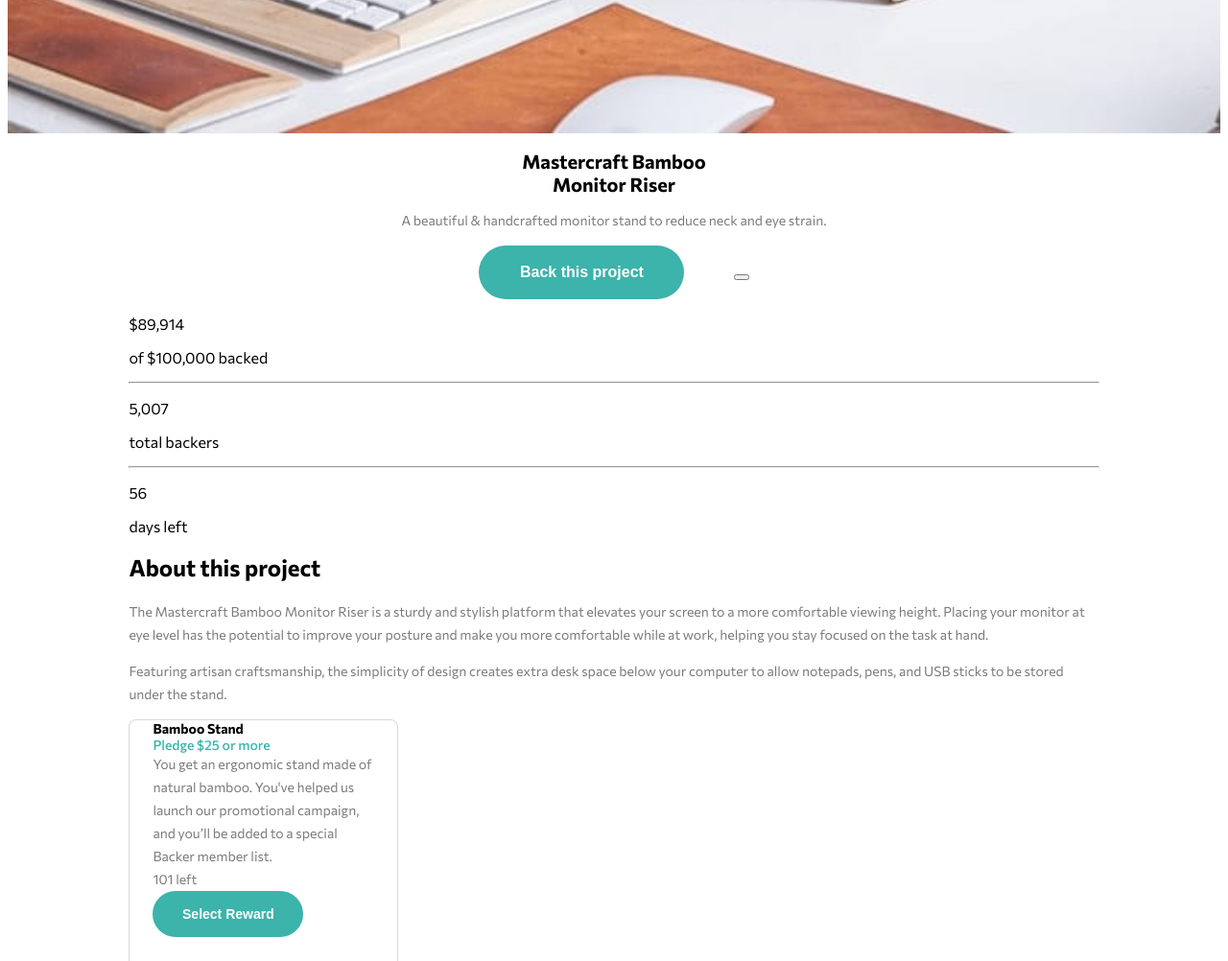
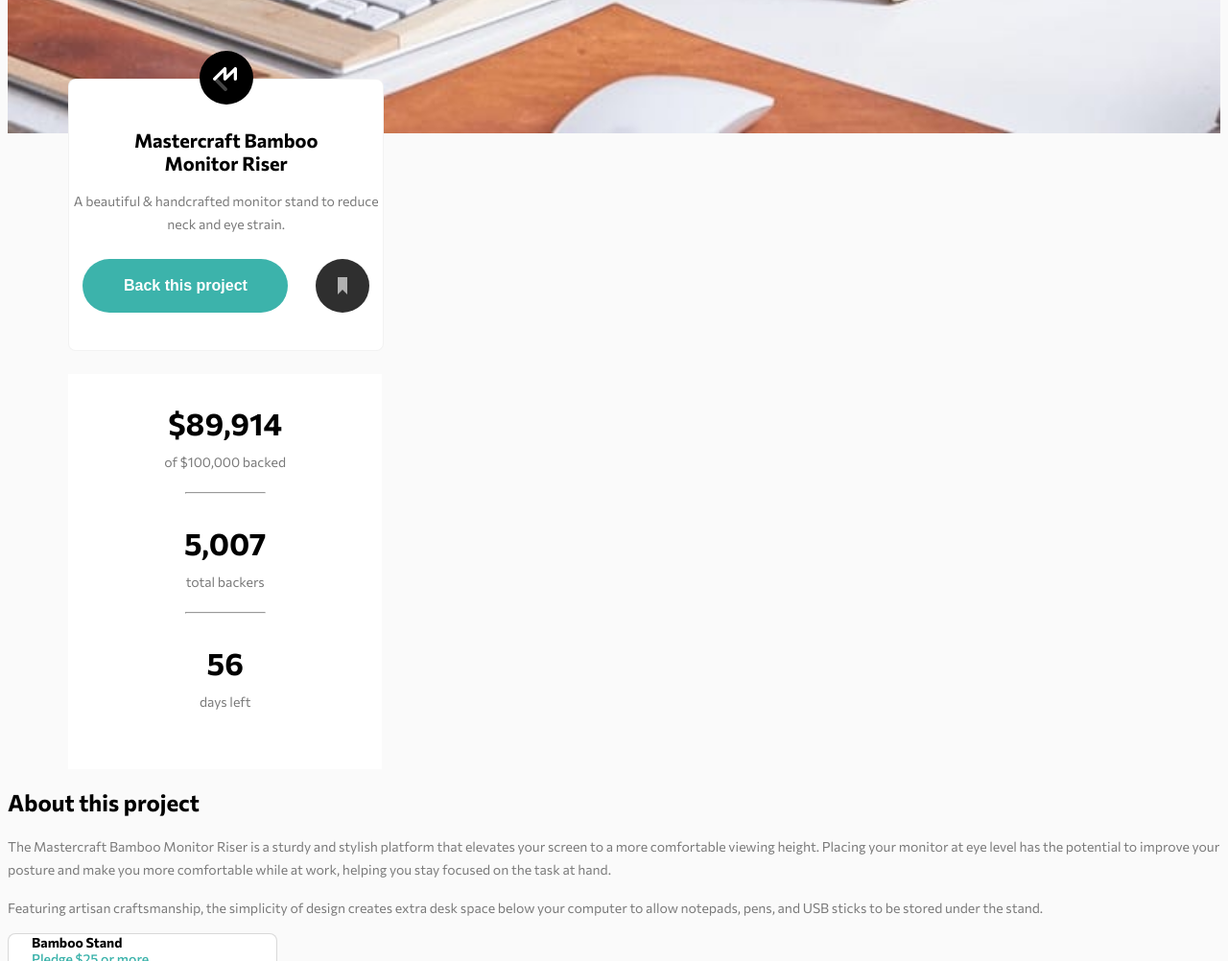
Before and after one commit to Etang131/crowdfunding-product-page, a plain HTML site: page index.html in a window 1280 px wide. Shown: the part 880-1882 px from the top of the page at 96% size. Drawn offline with Linux system fonts and the light colour scheme.

Commit message:
styled hero and drafted stats styles

```diff
--- a/css/main.css
+++ b/css/main.css
@@ -1,4 +1,5 @@
 body {
+  background: #fafafa;
   font-family: "Commissioner", sans-serif;
 }
 
@@ -8,24 +9,46 @@ body {
 }
 
 .container {
-  width: 80%;
-  margin: 0 10%;
+  display: flex;
+  flex-direction: column;
 }
 
 .projectBackContainer {
+  background: #ffffff;
+  border: 1px solid rgba(0, 0, 0, 0.0497193);
+  border-radius: 8px;
   text-align: center;
+  width: 327px;
+  height: 282px;
+  margin: -60px 5% 0 5%;
+}
+
+.smallLogo {
+  background: url("/images/logo-mastercraft.svg");
+  width: 56px;
+  height: 56px;
+  margin: -30px auto 0 auto;
 }
 
 h1 {
   font-weight: bold;
   font-size: 1.25rem;
   line-height: 1.5rem;
+  margin-top: 25px;
 }
 
 .mainText {
   color: #7a7a7a;
   font-size: 0.875rem;
   line-height: 1.5rem;
+  margin-top: 16px;
+}
+
+.btnContainer {
+  display: flex;
+  justify-content: space-around;
+  align-content: center;
+  margin-top: 24px;
 }
 
 .backingBtn {
@@ -44,12 +67,70 @@ h1 {
   height: 56px;
 }
 
+.bookmark {
+  border: none;
+  border-radius: 30px;
+  background: #2f2f2f;
+  width: 56px;
+  height: 56px;
+  background-image: url("/images/icon-bookmark.svg");
+  background-position: center;
+}
+
 .smallBtn {
   font-size: 0.875rem;
   line-height: 1.0625rem;
   width: 157px;
   height: 48px;
 }
+
+/*Stats Section Start*/
+.backerStatsContainer {
+  background: #ffffff;
+  width: 327px;
+  height: 412px;
+  margin: 24px 5% 0 5%;
+  text-align: center;
+}
+
+.stat {
+  width: 129px;
+  height: 66px;
+  margin: 0 auto;
+}
+
+.statMoney {
+  color: #000000;
+  font-size: 2rem;
+  font-weight: bold;
+  line-height: 2.4375rem;
+}
+
+.statMoneyCap {
+  color: #7a7a7a;
+  font-weight: normal;
+  font-size: 0.875rem;
+  line-height: 1.0625rem;
+  margin-top: -20px;
+}
+
+.backerStatsContainer hr {
+  margin-top: 25px;
+  width: 25%;
+}
+
+/*STILL WORKING ON*/
+.progressbar {
+  margin: 15px auto 0 auto;
+  width: 279px;
+  height: 12px;
+}
+
+.progress {
+  background: #3cb3ab;
+  width: 89.914%;
+}
+/*Stats section End*/
 
 .package {
   background: #ffffff;
@@ -61,7 +142,7 @@ h1 {
 }
 
 .package p,
-button {
+.smallBtn {
   margin: 0 24px;
 }
 
```
